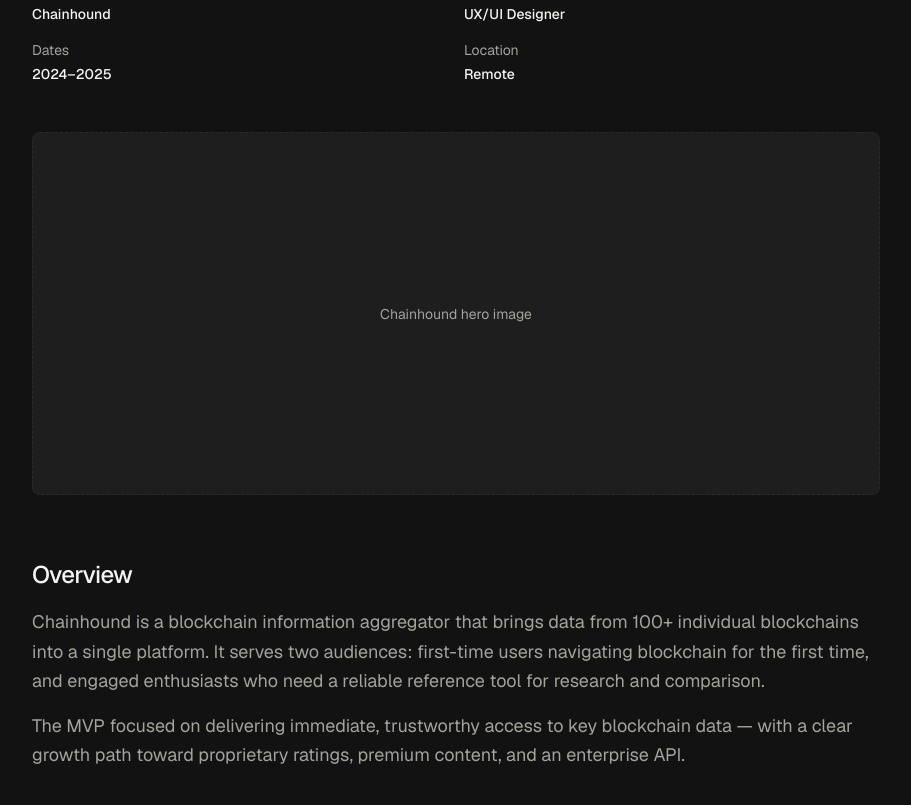
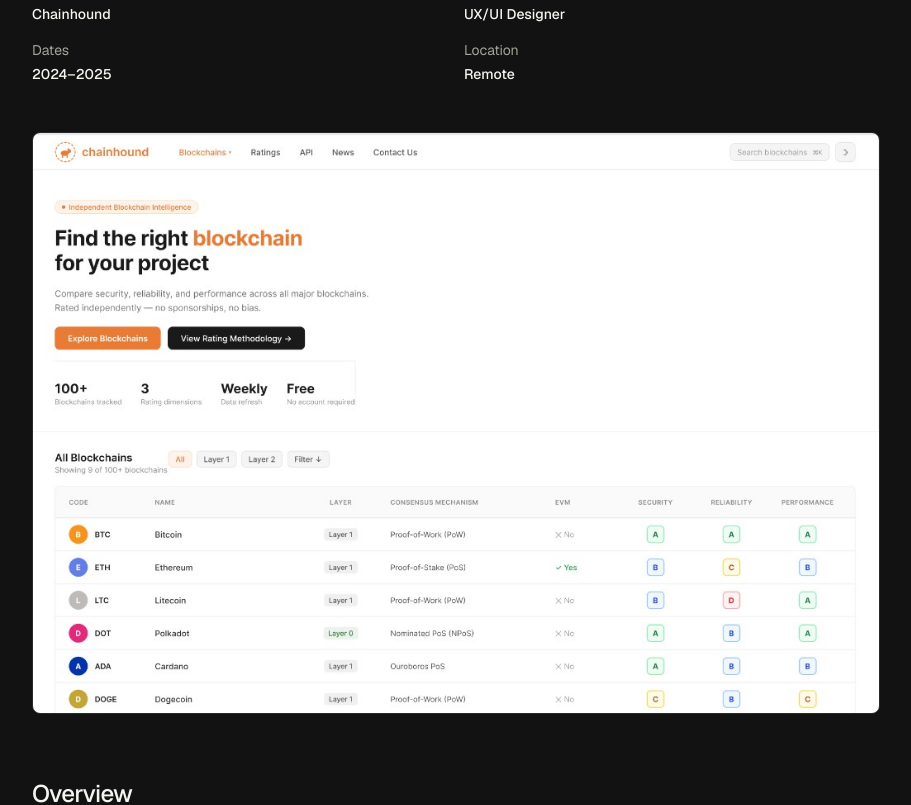
Before and after one commit to doxican/miri-portfolio, a Next.js app: page /work/chainhound in a window 1280 px wide. Shown: the part 420-1225 px from the top of the page, without its empty margins (184-1095 px from the left). Built offline with nearby package versions, Linux system fonts and the light colour scheme.

Commit message:
chainhound case study

```diff
--- a/app/work/[slug]/page.tsx
+++ b/app/work/[slug]/page.tsx
@@ -1,3 +1,4 @@
+import Image from "next/image";
 import type { Metadata } from "next";
 import Link from "next/link";
 import { notFound } from "next/navigation";
@@ -76,11 +77,22 @@
         </dl>
       </header>
 
+      {project.coverImage ? (
+        <Image
+          src={project.coverImage.src}
+          alt={project.coverImage.alt}
+          width={project.coverImage.width}
+          height={project.coverImage.height}
+          className="mb-16 w-full rounded-lg border border-border"
+          priority
+        />
+      ) : (
         <ImagePlaceholder
           label={`${project.title} hero image`}
           aspectRatio="wide"
           className="mb-16"
         />
+      )}
 
       <section className="mb-16 space-y-4">
         <h2 className="text-2xl font-medium tracking-tight">Overview</h2>
@@ -257,10 +269,20 @@
             >
               {section.images.map((image) => (
                 <li key={image.label} className="space-y-3">
+                  {image.src ? (
+                    <Image
+                      src={image.src}
+                      alt={image.alt ?? image.label}
+                      width={image.width ?? 1024}
+                      height={image.height ?? 576}
+                      className="w-full rounded-lg border border-border"
+                    />
+                  ) : (
                     <ImagePlaceholder
                       label={image.label}
                       aspectRatio={image.aspectRatio ?? "video"}
                     />
+                  )}
                   {image.caption && (
                     <p className="text-base leading-relaxed text-muted">
                       {image.caption}
--- a/app/work/page.tsx
+++ b/app/work/page.tsx
@@ -37,6 +37,7 @@
               title={project.title}
               subtitle={project.subtitle}
               slug={project.slug}
+              coverImage={project.coverImage}
             />
           ))}
         </ul>
--- a/components/WorkProjectCard.tsx
+++ b/components/WorkProjectCard.tsx
@@ -1,3 +1,4 @@
+import Image from "next/image";
 import Link from "next/link";
 import ImagePlaceholder from "@/components/ImagePlaceholder";
 
@@ -5,12 +6,19 @@
   title: string;
   subtitle: string;
   slug: string;
+  coverImage?: {
+    src: string;
+    alt: string;
+    width: number;
+    height: number;
+  };
 };
 
 export default function WorkProjectCard({
   title,
   subtitle,
   slug,
+  coverImage,
 }: WorkProjectCardProps) {
   return (
     <li>
@@ -18,7 +26,17 @@
         href={`/work/${slug}`}
         className="group block space-y-5 transition-opacity hover:opacity-80"
       >
-        <ImagePlaceholder label={`${title} cover image`} aspectRatio="video" />
+        {coverImage ? (
+          <Image
+            src={coverImage.src}
+            alt={coverImage.alt}
+            width={coverImage.width}
+            height={coverImage.height}
+            className="aspect-video w-full rounded-lg border border-border object-cover object-top"
+          />
+        ) : (
+          <ImagePlaceholder label={`${title} cover image`} aspectRatio="video" />
+        )}
         <div className="space-y-1">
           <h3 className="text-xl font-medium tracking-tight">{title}</h3>
           <p className="text-sm leading-relaxed text-muted">{subtitle}</p>
--- a/lib/projects.ts
+++ b/lib/projects.ts
@@ -9,6 +9,12 @@
   overview: string | string[];
   highlights: string[];
   roleSummary?: string;
+  coverImage?: {
+    src: string;
+    alt: string;
+    width: number;
+    height: number;
+  };
   sections?: {
     title: string;
     content?: string | string[];
@@ -51,6 +57,10 @@
     images?: {
       label: string;
       caption?: string;
+      src?: string;
+      alt?: string;
+      width?: number;
+      height?: number;
       aspectRatio?: "square" | "video" | "portrait" | "wide";
     }[];
   }[];
@@ -100,6 +110,12 @@
     highlights: [],
     roleSummary:
       "Lo-fi and hi-fi wireframes · Feature prioritisation · User stories · UI design · Design system",
+    coverImage: {
+      src: "/work/chainhound/hero.png",
+      alt: "Chainhound landing page — blockchain comparison dashboard",
+      width: 1024,
+      height: 702,
+    },
     sections: [
       {
         title: "The Problem",
@@ -172,13 +188,12 @@
         images: [
           {
             label: "Release 1 — Landing page (top)",
+            src: "/work/chainhound/wireframe-landing-top.png",
+            alt: "Wireframe of the Chainhound landing page with blockchain comparison table",
+            width: 1024,
+            height: 619,
             caption:
               "The dashboard: a searchable table of 100+ blockchains with columns for Code, Name, Layer, Consensus Mechanism, and EVM compatibility. Each row links to the blockchain's detail page. The nav is deliberately minimal — logo, Blockchains, Contact Us, search.",
-          },
-          {
-            label: "Release 1 — Landing page (bottom)",
-            caption:
-              "The lower table continues with lower-priority chains (favourited/saved rows, placeholder data). A footer provides links to Blockchains, Terms of Service, Privacy Policy, Research & Factory, and Report an Issue.",
           },
           {
             label: "Release 1 — Blockchain details page",
```
Also changed, not shown: public/work/chainhound/hero.png (added), public/work/chainhound/wireframe-landing-top.png (added). Lines whose indentation alone changed are shown as unchanged.
